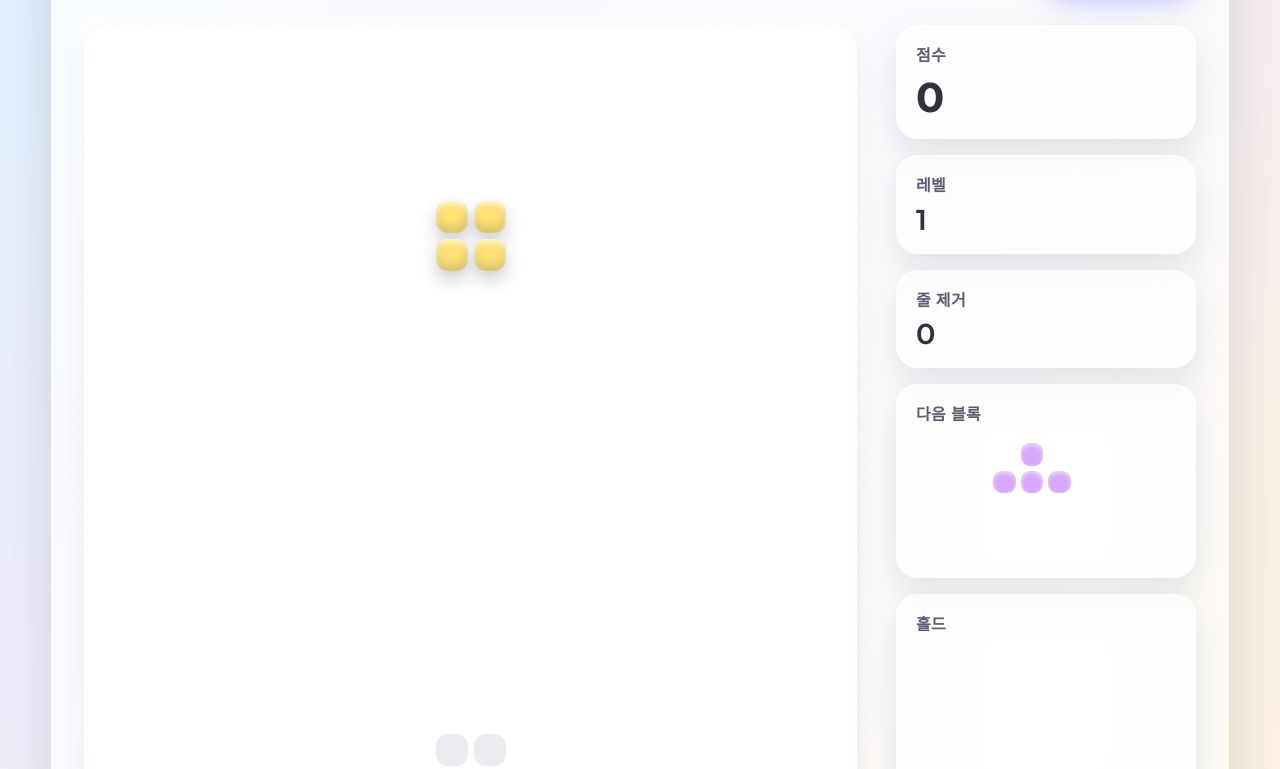
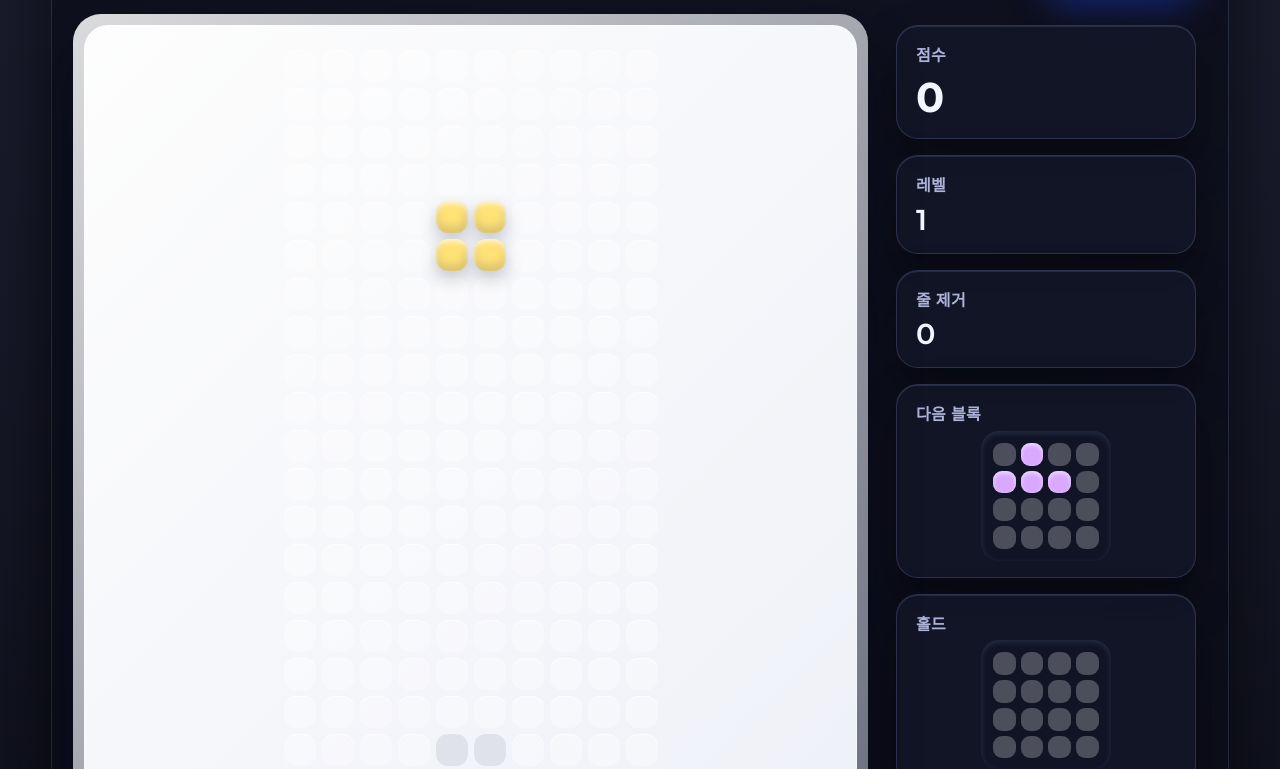
Before and after one commit to for302/gpttest, a plain HTML site: page tetris.html in a window 1280 px wide. Shown: the part 228-997 px from the top of the page. Drawn offline with Linux system fonts and the light colour scheme.

Commit message:
feat: darken tetris layout

```diff
--- a/style.css
+++ b/style.css
@@ -34,6 +34,24 @@ body {
   justify-content: center;
   color: var(--text-primary);
   background: transparent;
+}
+
+body.game-body {
+  --bg-gradient: radial-gradient(
+    circle at top,
+    #282a40 0%,
+    #181a2b 55%,
+    #0b0c16 100%
+  );
+  --glass: rgba(25, 28, 46, 0.75);
+  --glass-border: rgba(124, 132, 184, 0.22);
+  --text-primary: #f4f6ff;
+  --text-secondary: #aeb4d9;
+  --shadow-lg: 0 45px 75px rgba(2, 4, 12, 0.78);
+  --shadow-sm: 0 22px 34px rgba(3, 5, 16, 0.58);
+  background: var(--bg-gradient);
+  color: var(--text-primary);
+  color-scheme: dark;
 }
 
 body.landing-body {
@@ -182,6 +200,13 @@ body.landing-body {
   transition: transform 0.2s ease, box-shadow 0.2s ease;
 }
 
+body.game-body .ghost-link {
+  background: rgba(255, 255, 255, 0.12);
+  border: 1px solid rgba(144, 160, 220, 0.25);
+  color: #d4d8ff;
+  box-shadow: inset 0 1px 0 rgba(208, 220, 255, 0.25);
+}
+
 .ghost-link:hover {
   transform: translateY(-1px);
   box-shadow: 0 14px 26px rgba(90, 110, 140, 0.15);
@@ -199,6 +224,12 @@ body.landing-body {
   box-shadow: var(--shadow-lg);
   border: 1px solid rgba(255, 255, 255, 0.75);
   backdrop-filter: blur(16px);
+}
+
+body.game-body .app-shell {
+  background: rgba(12, 14, 26, 0.78);
+  border: 1px solid rgba(130, 150, 210, 0.2);
+  box-shadow: 0 60px 90px rgba(0, 0, 0, 0.7);
 }
 
 .dodge-shell {
@@ -244,6 +275,10 @@ body.landing-body {
   transition: transform 0.2s ease, box-shadow 0.2s ease;
 }
 
+body.game-body .primary-button {
+  box-shadow: 0 22px 34px rgba(25, 60, 200, 0.5);
+}
+
 .primary-button:hover {
   transform: translateY(-2px);
   box-shadow: 0 18px 36px rgba(82, 116, 255, 0.55);
@@ -274,6 +309,18 @@ body.landing-body {
   border: 1px solid var(--glass-border);
   box-shadow: var(--shadow-sm);
   backdrop-filter: blur(12px);
+}
+
+body.game-body .panel {
+  background: rgba(20, 24, 42, 0.8);
+  border: 1px solid rgba(120, 130, 190, 0.24);
+  box-shadow: 0 28px 50px rgba(0, 0, 0, 0.55);
+}
+
+body.game-body .panel.board {
+  background: rgba(255, 255, 255, 0.95);
+  border: 1px solid rgba(255, 255, 255, 0.85);
+  box-shadow: 0 30px 50px rgba(10, 14, 30, 0.45);
 }
 
 .dodge-panel {
@@ -324,6 +371,15 @@ body.landing-body {
   z-index: -1;
 }
 
+body.game-body .board::before {
+  background: linear-gradient(
+    135deg,
+    rgba(255, 255, 255, 0.85),
+    rgba(228, 235, 255, 0.4)
+  );
+  box-shadow: 0 30px 50px rgba(8, 10, 24, 0.45);
+}
+
 .cell {
   width: var(--cell-size);
   height: var(--cell-size);
@@ -360,6 +416,13 @@ body.landing-body {
   display: flex;
   flex-direction: column;
   gap: 0.35rem;
+}
+
+body.game-body .info-card {
+  background: rgba(20, 24, 42, 0.78);
+  border: 1px solid rgba(120, 140, 200, 0.26);
+  box-shadow: inset 0 1px 0 rgba(200, 210, 255, 0.12),
+    0 22px 44px rgba(0, 0, 0, 0.45);
 }
 
 .info-card h2 {
@@ -425,6 +488,11 @@ body.landing-body {
   box-shadow: inset 0 2px 4px rgba(255, 255, 255, 0.7);
 }
 
+body.game-body .mini-board {
+  background: rgba(16, 20, 38, 0.85);
+  box-shadow: inset 0 2px 6px rgba(200, 210, 255, 0.15);
+}
+
 .mini-cell {
   border-radius: 9px;
   background: rgba(255, 255, 255, 0.25);
@@ -454,6 +522,10 @@ body.landing-body {
   pointer-events: none;
 }
 
+body.game-body .overlay {
+  background: rgba(5, 7, 14, 0.65);
+}
+
 .overlay.visible {
   opacity: 1;
   pointer-events: all;
@@ -470,6 +542,12 @@ body.landing-body {
   display: flex;
   flex-direction: column;
   gap: 1.2rem;
+}
+
+body.game-body .overlay-card {
+  background: rgba(14, 18, 34, 0.9);
+  border: 1px solid rgba(132, 150, 210, 0.28);
+  box-shadow: 0 45px 70px rgba(0, 0, 0, 0.65);
 }
 
 .overlay-card h2 {
```
